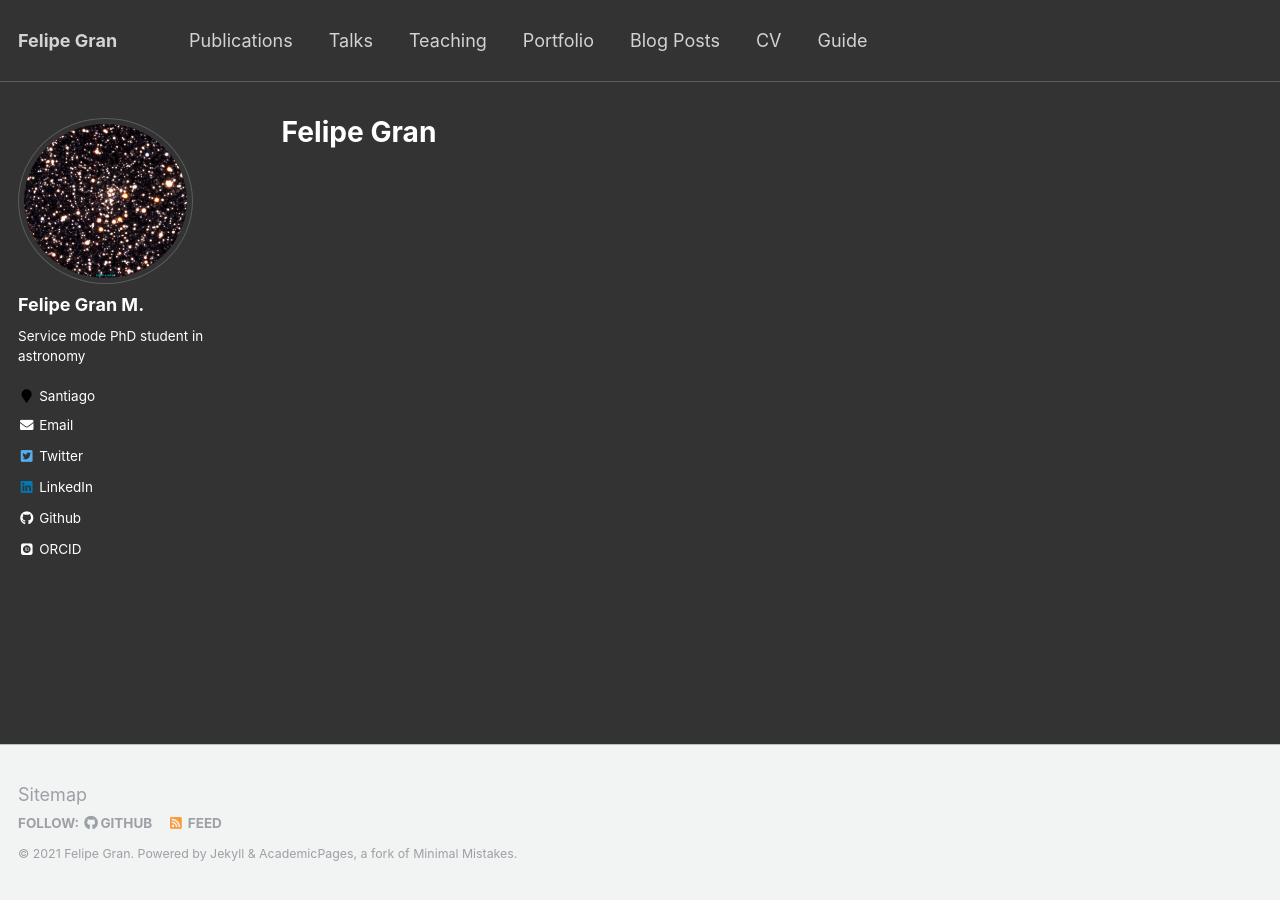
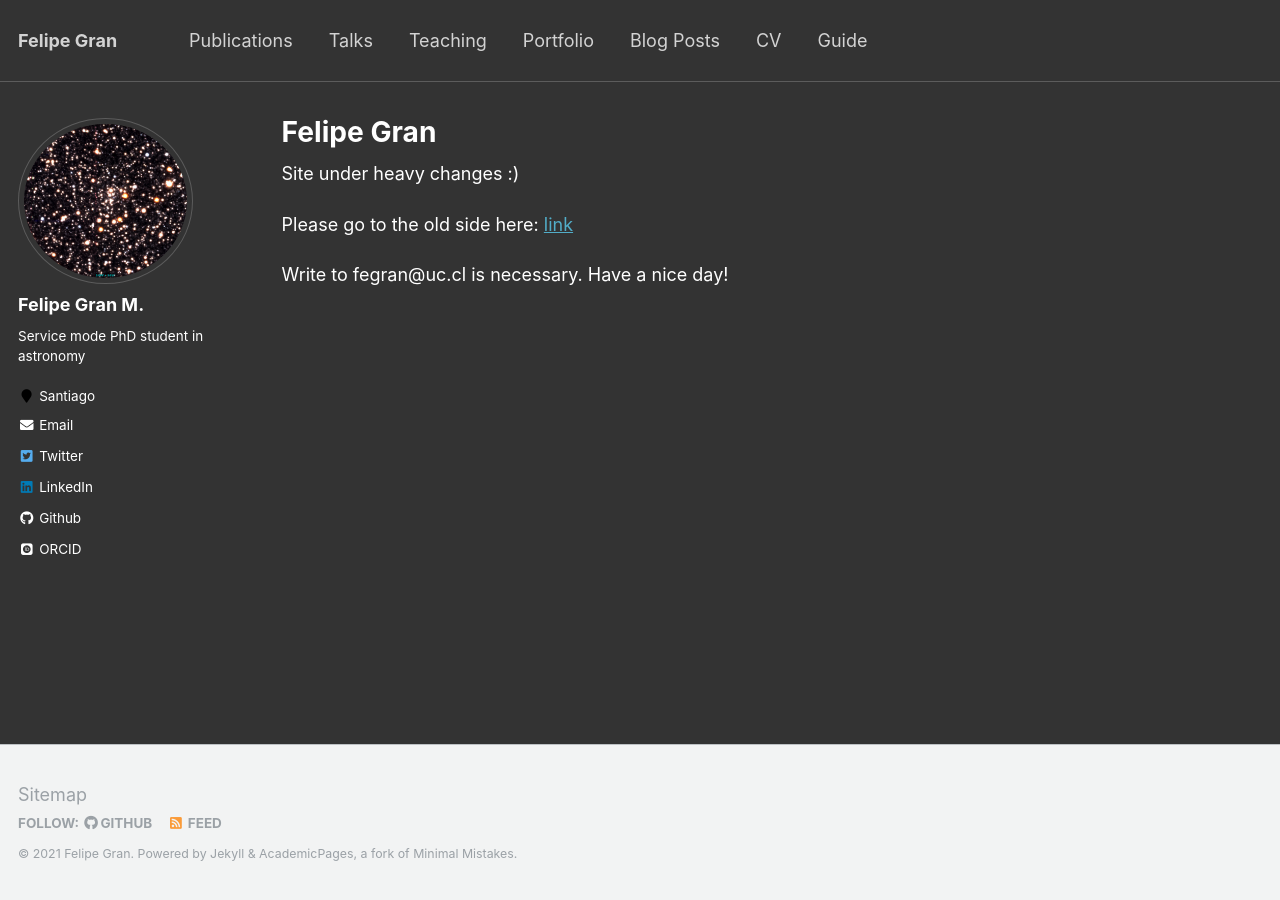
Before and after one commit to fegran/fegran.github.io, a Jekyll site: the page built from _pages/about.md, in a window 1280 px wide. Built offline with Jekyll 4.4.1, drawn with Linux system fonts in a browser that asks for light colours; some web fonts are replaced.

Commit message:
FG Update darks 6

```diff
--- a/_pages/about.md
+++ b/_pages/about.md
@@ -7,6 +7,12 @@ redirect_from:
   - /about/
   - /about.html
 ---
+
+Site under heavy changes :)
+
+Please go to the old side here: [link](https://fegran.github.io/old_page/index.html)
+
+Write to fegran@uc.cl is necessary. Have a nice day!
 
 <!-- This is the front page of a website that is powered by the [academicpages template](https://github.com/academicpages/academicpages.github.io) and hosted on GitHub pages. [GitHub pages](https://pages.github.com) is a free service in which websites are built and hosted from code and data stored in a GitHub repository, automatically updating when a new commit is made to the respository. This template was forked from the [Minimal Mistakes Jekyll Theme](https://mmistakes.github.io/minimal-mistakes/) created by Michael Rose, and then extended to support the kinds of content that academics have: publications, talks, teaching, a portfolio, blog posts, and a dynamically-generated CV. You can fork [this repository](https://github.com/academicpages/academicpages.github.io) right now, modify the configuration and markdown files, add your own PDFs and other content, and have your own site for free, with no ads! An older version of this template powers my own personal website at [stuartgeiger.com](http://stuartgeiger.com), which uses [this Github repository](https://github.com/staeiou/staeiou.github.io).
 
```
